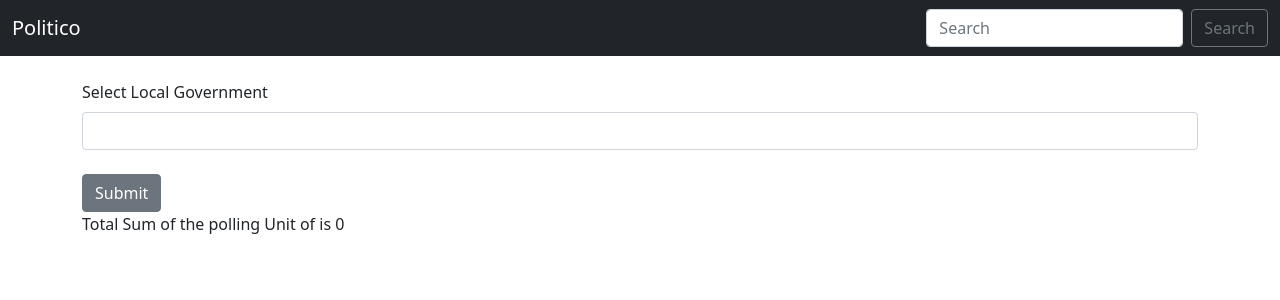
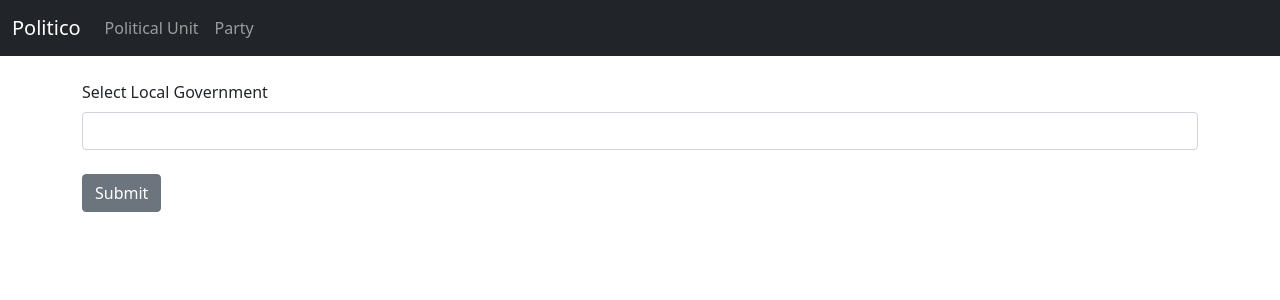
Before and after one commit to tmosco/electionResults, a Flask app: page /index in a window 1280 px wide. Shown: the top 300 px of the page. Run offline with Flask 2, Linux system fonts and the light colour scheme; lists and menus that the app fills with data are empty; parts of the project's set-up code (start-up, migrations or seed data) failed here and were passed over.

Commit message:
Final Code

```diff
--- a/app/app.py
+++ b/app/app.py
@@ -1,18 +1,15 @@
-from flask import Flask,render_template,request
+from flask import Flask,render_template,request,url_for
 from flask_sqlalchemy import SQLAlchemy
 from flask_wtf import FlaskForm
-from wtforms import SelectField,SubmitField
+from wtforms import SelectField,SubmitField,StringField
 from wtforms.validators import DataRequired
-
 from sqlalchemy.ext.automap import automap_base
 from sqlalchemy import create_engine
 
 
 app = Flask(__name__)
-# the connection string is as a result of mysql-connector-python
 app.config[
     "SQLALCHEMY_DATABASE_URI"
-# ] = "mysql://root:@localhost/election_results"
 ] = "mysql+mysqlconnector://root:@localhost/election_results"
 app.config['SECRET_KEY'] = "my super secret key that no one is supposed to know"
 app.config['SECRET_KEY'] = 'any secret string'
@@ -26,33 +23,37 @@ Base.prepare(engine, reflect=True)
 States = Base.classes.states
 Party = Base.classes.party
 PollingUnit = Base.classes.polling_unit
-LGA = Base.classes.lga
+Lga = Base.classes.lga
 Ward = Base.classes.ward
 AnnouncedPUResult = Base.classes.announced_pu_results
 AnnouncedLgaResult = Base.classes.announced_lga_results
 
 
-# import pdb; pdb.set_trace()
 
-
-data= LGA.query.all()
-class NamerForm(FlaskForm):
+data= Lga.query.all()
+class LGA(FlaskForm):
 	name = SelectField(u"Select Local Government", choices=[x.lga_name for x in data])
 	submit = SubmitField("Submit")
 
 
+class PUnit(FlaskForm):
+	name = StringField("Enter Polling unit id", validators=[DataRequired()])
+	submit = SubmitField("Submit")
 
 
+
+@app.route('/',methods=['GET', 'POST'])
 @app.route('/index',methods=['GET', 'POST'])
 def index():
-    form= NamerForm()
+    form= LGA()
     total_result=0
-    estimated_result=0
+    submit_form=False
 
 
     if form.validate_on_submit():
+        submit_form= True
         data=form.name.data
-        lga = LGA.query.filter(LGA.lga_name == data).first()
+        lga = Lga.query.filter(Lga.lga_name == data).first()
         lga_polling_units = PollingUnit.query.filter(PollingUnit.lga_id == lga.lga_id).all()
         polling_ids = [x.uniqueid for x in lga_polling_units]
         results = AnnouncedPUResult.query.filter(
@@ -61,101 +62,50 @@ def index():
         total_result = sum([x.party_score for x in results])
         estimated_result = AnnouncedLgaResult.query.filter(AnnouncedLgaResult.lga_name == lga.lga_id
     ).first()
-        print(type(total_result))
-        # print(total_result)
-        print(estimated_result.party_score)
-        # form.name.data =
+    # estimated_total = estimated_result.party_score
     return render_template("index.html",form=form,calculated_total=total_result,
-    # estimated_total = estimated_result.party_score,
-    # data=data
+    # estimated_total = estimated_total,
+    submit_form=submit_form
     )
-
-
-# import pdb; pdb.set_trace(),
-
-
-def poling_unit():
-    polling_units = PollingUnit.query.all()
-    columns_header=polling_units[0]
-
-    print(columns_header)
-
-
-@app.route('/',methods=['GET', 'POST'])
-def home():
-    lga = LGA.query.all()
-    data=""
-
-    if request.method=='POST':
-        data = request.form['comp_select']
-        return(data)
-
-
-
-    return render_template('home.html',lgas=lga,data=data)
-
-
-# import pdb; pdb.set_trace()
-@app.route('/pu')
-def poling_unit():
-    polling_units = PollingUnit.query.all()
-    columns_header=polling_units.__dict__.keys()
-
-
-
-
-    return render_template('pollingUnit.html',polling_units=polling_units)
-
-
-
-def send_result(lga):
-    lga_polling_units = PollingUnit.query.filter(PollingUnit.lga_id == lga.lga_id).all()
-    polling_ids = [x.uniqueid for x in lga_polling_units]
-    results = AnnouncedPUResult.query.filter(
-        AnnouncedPUResult.polling_unit_uniqueid.in_(polling_ids)
-    ).all()
-    total_result = sum([x.party_score for x in results])
-    estimated_result = AnnouncedLgaResult.query.filter(
-        AnnouncedLgaResult.lga_name == lga.lga_id
-    ).first()
-    return {
-        "lga": lga.lga_name,
-        "calculated_total": total_result,
-        "estimated_total": estimated_result.party_score,
-    }
-
-
-@app.route("/result", methods=["GET","POST"])
-def total_result():
-    lgabs = LGA.query.all()
-    data=""
-
-    if request.method=='POST':
-        data = request.form['comp_select']
-        return(data)
-
-
-    lga = LGA.query.filter(LGA.lga_name == data).first()
-    lga_polling_units = PollingUnit.query.filter(PollingUnit.lga_id == lga.lga_id).all()
-    polling_ids = [x.uniqueid for x in lga_polling_units]
-    results = AnnouncedPUResult.query.filter(
-        AnnouncedPUResult.polling_unit_uniqueid.in_(polling_ids)
-    ).all()
-    total_result = sum([x.party_score for x in results])
-    estimated_result = AnnouncedLgaResult.query.filter(
-        AnnouncedLgaResult.lga_name == lga.lga_id
-    ).first()
-    lgas = LGA.query.all()
-    results = [send_result(x) for x in lgas]
-    return render_template("home.html",lgabs=lgabs ,lga= lga.lga_name,
-        calculated_total= total_result,
-        )
 
 
 
 
 
-# poling_unit()
+@app.route('/party')
+def party():
+    headings=["id","partyid","partyname"]
+    party_data = Party.query.all()
+    party=[(x.id,x.partyid,x.partyid) for x in party_data]
+
+    return render_template('party.html',headings=headings,party=party)
+
+
+
+
+
+@app.route('/unit',methods=['GET', 'POST'])
+def polling_unit():
+    form = PUnit()
+    headings=[]
+    result=" "
+    data=False
+
+
+    if form.validate_on_submit():
+        data=form.name.data
+        polling_units = AnnouncedPUResult.query.filter(AnnouncedPUResult.polling_unit_uniqueid == data).all()
+        result = [(str(x.date_entered),x.party_abbreviation,x.party_score) for x in polling_units  ]
+        if len(result) > 0:
+            data=True
+            headings=["date","name","score"]
+    return render_template('pollingUnit.html',headings = headings,result=result,form=form,data=data)
+
+
+
+
+
+
 
 
 
--- /dev/null
+++ b/app/static/style.css
@@ -0,0 +1,18 @@
+.table{
+    border-spacing: 0;
+    margin: 1 rem;
+    background-color: #f5f5f5;
+}
+
+
+.table_row:nth-child(even){
+    background-color: #e5e5e5;
+
+}
+
+.table_header{
+    text-align: left;
+}
+
+.table_cell{
+    padding:8px;}
--- a/app/templates/base.html
+++ b/app/templates/base.html
@@ -1,18 +1,16 @@
 <!doctype html>
 <html lang="en">
   <head>
-    <!-- Required meta tags -->
     <meta charset="utf-8">
     <meta name="viewport" content="width=device-width, initial-scale=1">
 
-    <!-- Bootstrap CSS -->
     <link href="https://cdn.jsdelivr.net/npm/bootstrap@5.0.0-beta1/dist/css/bootstrap.min.css" rel="stylesheet" integrity="sha384-giJF6kkoqNQ00vy+HMDP7azOuL0xtbfIcaT9wjKHr8RbDVddVHyTfAAsrekwKmP1" crossorigin="anonymous">
 
-    <!-- Our CSS -->
-    <link href="{{ url_for('static', filename='css/style.css') }}" rel="stylesheet">
+
+    <link href="{{ url_for('static', filename='style.css') }}" rel="stylesheet">
 
 
-    <title>Flasker!</title>
+    <title>Politico</title>
   </head>
   <body>
   	{% include 'navbar.html' %}
@@ -22,15 +20,8 @@
 		{% endblock %}
 	</div>
 
-    <!-- Optional JavaScript; choose one of the two! -->
 
-    <!-- Option 1: Bootstrap Bundle with Popper -->
     <script src="https://cdn.jsdelivr.net/npm/bootstrap@5.0.0-beta1/dist/js/bootstrap.bundle.min.js" integrity="sha384-ygbV9kiqUc6oa4msXn9868pTtWMgiQaeYH7/t7LECLbyPA2x65Kgf80OJFdroafW" crossorigin="anonymous"></script>
 
-    <!-- Option 2: Separate Popper and Bootstrap JS -->
-    <!--
-    <script src="https://cdn.jsdelivr.net/npm/@popperjs/core@2.5.4/dist/umd/popper.min.js" integrity="sha384-q2kxQ16AaE6UbzuKqyBE9/u/KzioAlnx2maXQHiDX9d4/zp8Ok3f+M7DPm+Ib6IU" crossorigin="anonymous"></script>
-    <script src="https://cdn.jsdelivr.net/npm/bootstrap@5.0.0-beta1/dist/js/bootstrap.min.js" integrity="sha384-pQQkAEnwaBkjpqZ8RU1fF1AKtTcHJwFl3pblpTlHXybJjHpMYo79HY3hIi4NKxyj" crossorigin="anonymous"></script>
-    -->
   </body>
 </html>
--- a/app/templates/index.html
+++ b/app/templates/index.html
@@ -17,9 +17,9 @@
 
 	</form>
 
-	{% if calculated_total > -1 %}
+	{% if submit_form %}
 	<div>
-		Total Sum of the polling Unit of  is {{calculated_total}}
+		Total Sum of the polling Unit {{form.data.name}} is {{calculated_total}}
 	</div>
 	{% else %}
 	<div>
--- a/app/templates/navbar.html
+++ b/app/templates/navbar.html
@@ -5,15 +5,23 @@
       <span class="navbar-toggler-icon"></span>
     </button>
     <div class="collapse navbar-collapse" id="navbarSupportedContent">
-      <ul class="navbar-nav me-auto mb-2 mb-lg-0">
+      <ul class="navbar-nav me-auto mb-2 mb-lg-0 d-flex">
+
+
+
+
+          <li class="nav-item d-flex">
+            <a class="nav-link" href="{{ url_for('polling_unit')}}">Political Unit</a>
+          </li>
+          <li class="nav-item">
+            <a class="nav-link" href="{{ url_for('party')}}">Party</a>
+          </li>
+
 
 
 
       </ul>
-      <form class="d-flex">
-        <input class="form-control me-2" type="search" placeholder="Search" aria-label="Search">
-        <button class="btn btn-outline-secondary" type="submit">Search</button>
-      </form>
+
     </div>
   </div>
 </nav>
```
Also changed, not shown: app/templates/home.html (deleted, +0 -29 lines), app/templates/party.html (added, +26 -0 lines), app/templates/pollingUnit.html (+42 -27 lines), app/templates/results.html (deleted, +0 -36 lines), app/scripts.py (deleted).
